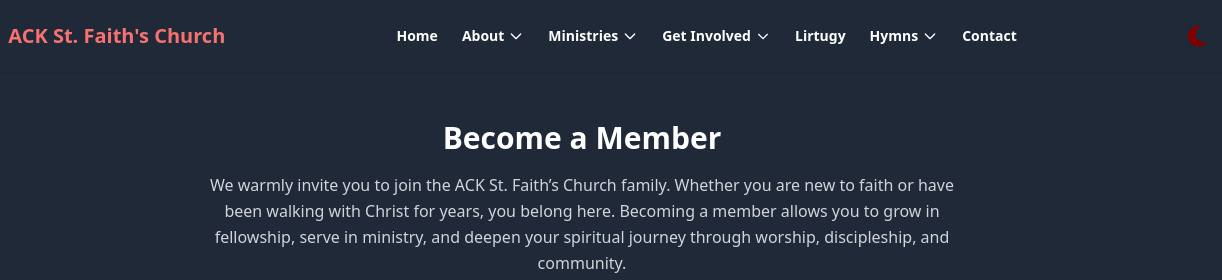
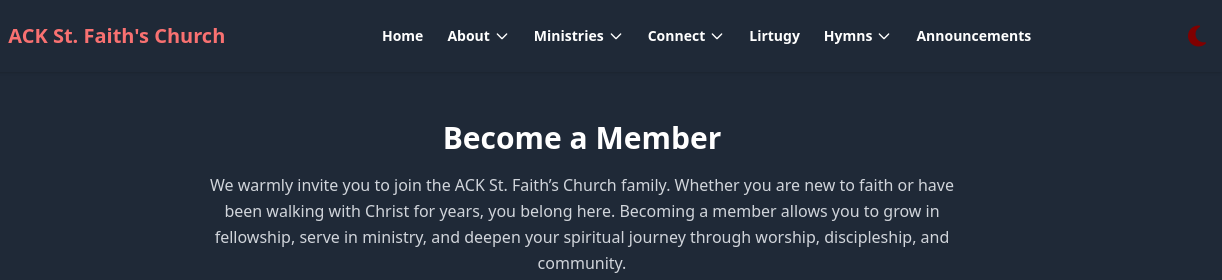
Before and after one commit to Njeri254/ACK-St.Faith, a website: page member.html in a window 1280 px wide. Shown: the top 280 px of the page, 58-1280 px from the left. Drawn offline with nearby package versions, Linux system fonts and the light colour scheme.

Commit message:
Update member.html

```diff
--- a/member.html
+++ b/member.html
@@ -96,16 +96,17 @@
       </div>
 
       <div class="relative group">
-        <button class="flex items-center gap-1 hover:text-red-800 dark:hover:text-red-400" aria-expanded="false" aria-haspopup="true">
-          Get Involved
+         <button class="flex items-center gap-1 hover:text-red-800 dark:hover:text-red-400" aria-expanded="false" aria-haspopup="true">
+          Connect
           <svg class="w-4 h-4 transition-transform duration-300 group-hover:rotate-180" xmlns="http://www.w3.org/2000/svg" fill="none" viewBox="0 0 24 24" stroke="currentColor">
-            <path stroke-linecap="round stroke-linejoin="round" stroke-width="2" d="M19 9l-7 7-7-7" />
+            <path stroke-linecap="round" stroke-linejoin="round" stroke-width="2" d="M19 9l-7 7-7-7" />
           </svg>
         </button>
         <ul class="absolute left-0 top-full mt-2 space-y-1 bg-white dark:bg-gray-700 text-black dark:text-white shadow rounded opacity-0 invisible group-hover:visible group-hover:opacity-100 transition-all duration-300 p-2 z-50">
           <li><a href="give.php" class="block px-2 py-1 hover:bg-gray-100 dark:hover:bg-gray-600 rounded">Give</a></li>
           <li><a href="member.html" class="block px-2 py-1 hover:bg-gray-100 dark:hover:bg-gray-600 rounded">Become a Member</a></li>
           <li><a href="career.html" class="block px-2 py-1 hover:bg-gray-100 dark:hover:bg-gray-600 rounded">Career Opportunities</a></li>
+          <li><a href="contacts.html" class="block px-2 py-1 hover:bg-gray-100 dark:hover:bg-gray-600 rounded">Contact</a></li>
         </ul>
       </div>
       <a href="prayerbook.html" class="hover:text-red-800 dark:hover:text-red-400">Lirtugy</a>
@@ -121,7 +122,7 @@
           <li><a href="nyimbo.html" class="block px-2 py-1 hover:bg-gray-100 dark:hover:bg-gray-600 rounded">Nyimbo Standard</a></li>
         </ul>
       </div>
-      <a href="contacts.html" class="hover:text-red-800 dark:hover:text-red-400">Contact</a>
+      <a href="news.html" class="hover:text-red-800 dark:hover:text-red-400">Announcements</a>
     </nav>
 
     <!-- Dark mode toggle -->
```
